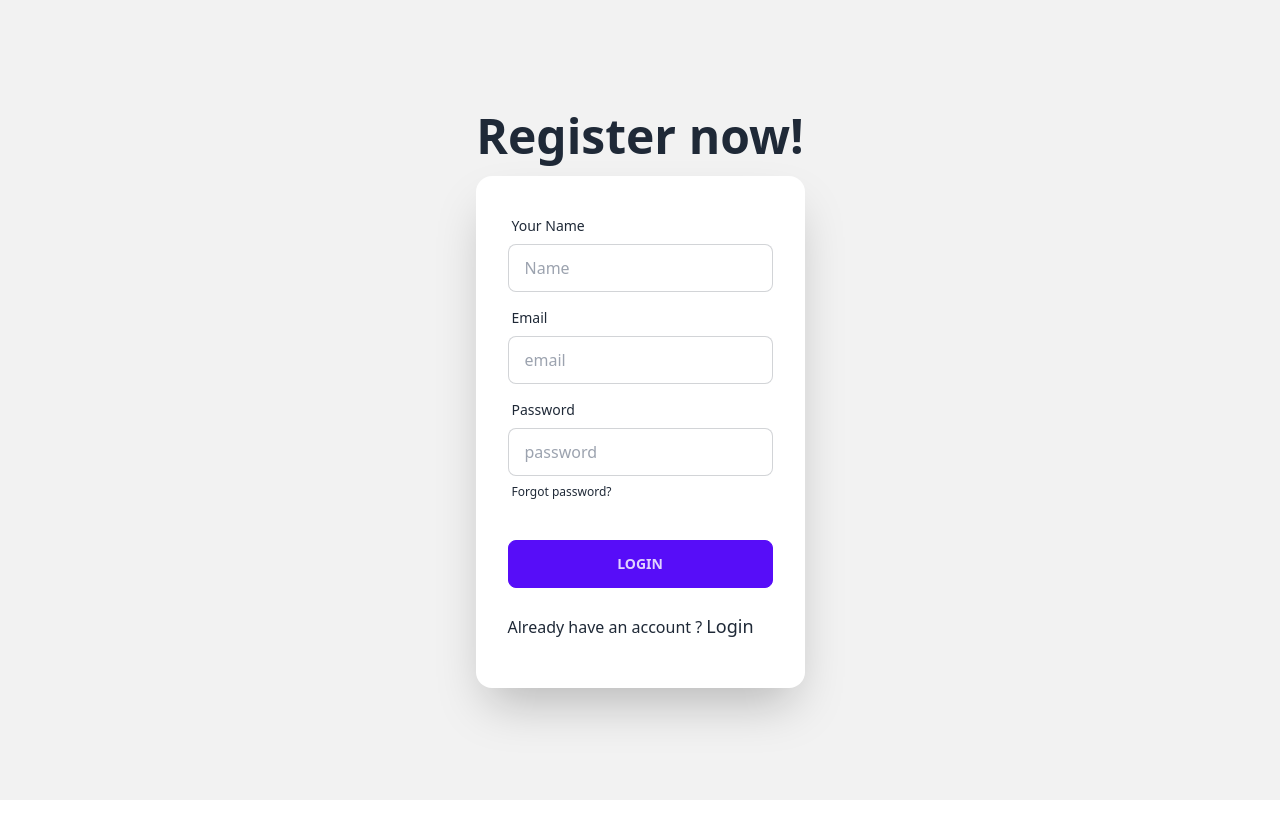
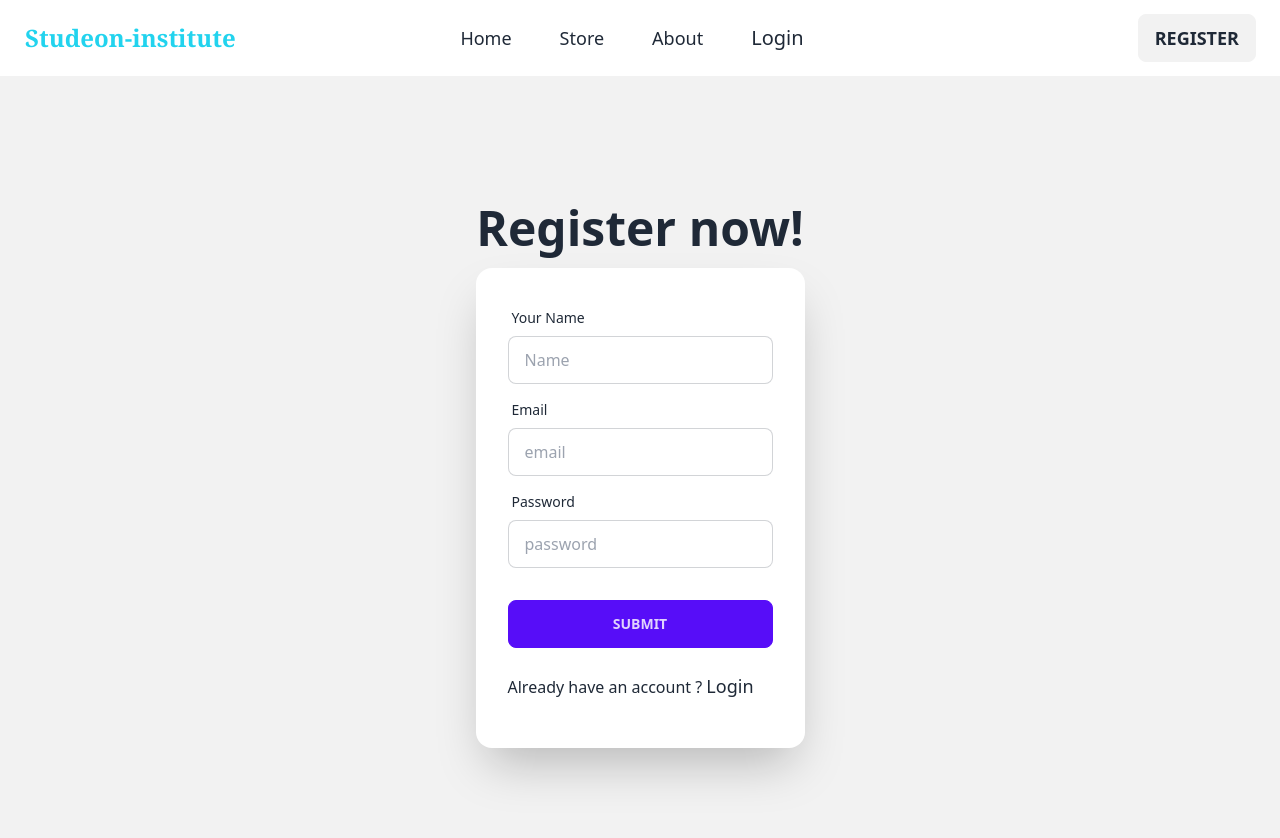
Before and after one commit to tonmoytt/Studion-institute, a React (Vite) app: page /register in a window 1280 px wide. Shown: the top 838 px of the page. Before the commit the page ends 800 px from the top, so only its background shows below. Built offline with nearby package versions, Linux system fonts and the light colour scheme; no server answers.

Commit message:
solved login and signup section

```diff
--- a/src/Authentiction/Login/Login.jsx
+++ b/src/Authentiction/Login/Login.jsx
@@ -4,7 +4,7 @@ import { useContext } from "react";
 import { Authmainprovider } from "./provider/Provider";
 
 const Login = () => {
-    const { signinUser}=useContext(Authmainprovider)
+    const { signInUser}=useContext(Authmainprovider)
     const hendellogin=e =>{
         e.preventDefault()
         console.log(e.currentTarget);
@@ -13,7 +13,7 @@ const Login = () => {
         const password= form.get('password')
         console.log(email,password);
 
-        signinUser(email,password)
+        signInUser(email,password)
         .then(result =>{
             console.log(result.user);
         })
--- a/src/Authentiction/Login/Register/Register.jsx
+++ b/src/Authentiction/Login/Register/Register.jsx
@@ -1,11 +1,12 @@
 import { useContext } from "react";
 import { Link } from "react-router-dom";
 import { Authmainprovider } from "../provider/Provider";
+import Navbar from "../../../Navbar/Navbar";
 
 
 
 const Register = () => {
-const {createuser}=useContext(Authmainprovider)
+const {createUser}=useContext(Authmainprovider)
     const hendelregister=e =>{
         e.preventDefault()
         console.log(e.currentTarget);
@@ -15,13 +16,17 @@ const {createuser}=useContext(Authmainprovider)
         // const password=e.target.password.value
         console.log(email,password);
 
-        createuser(email,password)
+        createUser(email,password)
         .then(result =>{
             console.log(result.user);
         } )
-        .catch(error =>console.error(error.msg))
+        .catch(error =>{
+            console.error(error)
+        })
     }
     return (
+        <div>
+            <Navbar></Navbar>
         <div className="hero min-h-screen bg-base-200">
         <div className="hero-content flex-col  ">
             <div className="text-center  ">
@@ -46,18 +51,17 @@ const {createuser}=useContext(Authmainprovider)
                             <span className="label-text">Password</span>
                         </label>
                         <input type="password" name="password" placeholder="password" className="input input-bordered" required />
-                        <label className="label">
-                            <a href="#" className="label-text-alt link link-hover">Forgot password?</a>
-                        </label>
+
                     </div>
                     <div className="form-control mt-6">
-                        <button className="btn btn-primary">Login</button>
+                        <button className="btn btn-primary">Submit</button>
                     </div>
                     <p className="my-4">Already have an account ? <Link to="/login"><button className="text-lg">Login</button></Link></p>
                 </form>
             </div>
         </div>
     </div>
+    </div>
     );
 };
 
--- a/src/Authentiction/Login/provider/Provider.jsx
+++ b/src/Authentiction/Login/provider/Provider.jsx
@@ -1,30 +1,48 @@
-import { createContext, useState } from "react";
-import { createUserWithEmailAndPassword, getAuth, signInWithEmailAndPassword } from "firebase/auth";
+import { createContext, useEffect, useState } from "react";
+import { GoogleAuthProvider, createUserWithEmailAndPassword, getAuth, onAuthStateChanged, signInWithEmailAndPassword, signOut } from "firebase/auth";
 import app from "../../../Firebase/Firebase.config";
 
 
 
-export const Authmainprovider=createContext(null)
+export const Authmainprovider = createContext(null)
 const auth = getAuth(app);
 const Provider = ({ children }) => {
 
-    const [user,setUser]=useState(null);
+    const [user, setUser] = useState(null);
 
-    const createUser=(name,photo,email,password)=>{
+    const createUser = (email, password) => {
         return createUserWithEmailAndPassword(auth,email,password)
     }
-    const signinUser=(email,password)=>{
-        return signInWithEmailAndPassword(auth,email,password)
+    const GoogleProvider=()=>{
+        return GoogleAuthProvider()
+    }
+    const  SingOutLog=()=>{
+        return signOut(auth)
     }
 
-    const authinfo={
+    useEffect(() =>{
+      const unsubscribe=  onAuthStateChanged(auth,currentUser=>{
+            console.log('current user',currentUser);
+            setUser(currentUser);
+        });
+        return unsubscribe()
+    },[])
+
+
+    const signInUser = (email, password) => {
+        return signInWithEmailAndPassword(auth, email, password)
+    }
+
+    const authInfo = {
         user,
         createUser,
-        signinUser
+        signInUser,
+        SingOutLog,
+        GoogleProvider
     }
     return (
         <div>
-            <Authmainprovider.Provider value={authinfo}>
+            <Authmainprovider.Provider value={authInfo}>
                 {children}
             </Authmainprovider.Provider>
         </div>
--- a/src/Home/Featured/Featured.jsx
+++ b/src/Home/Featured/Featured.jsx
@@ -1,5 +1,6 @@
 import { useEffect, useState } from "react";
 import { Link } from "react-router-dom";
+import Showfeaturesdata from "./showfeaturesdata";
 
 
 
@@ -14,9 +15,9 @@ const Featured = () => {
         <div>
             <h1 className="text-xl ml-10 md:40 lg:ml-60">Featured Categories : <Link to="/store"> <button className="text-green-400 font-serif font-semibold px-2 py- rounded-md">Show all</button></Link></h1>
 
-            {/* {
-                course1.map(data => <Link to="/login" data={data} key={data.id}>Show all</Link>)
-            } */}
+            {
+                course1.map(data => <Showfeaturesdata key={data.id} propsData={data}> </Showfeaturesdata>)
+            }
         </div>
     );
 };
--- /dev/null
+++ b/src/Home/Featured/Showfeaturesdata.jsx
@@ -0,0 +1,11 @@
+
+
+const Showfeaturesdata = () => {
+    return (
+        <div>
+
+        </div>
+    );
+};
+
+export default Showfeaturesdata;
--- a/src/Navbar/Navbar.jsx
+++ b/src/Navbar/Navbar.jsx
@@ -1,7 +1,10 @@
+import { useContext } from "react";
 import { Link, NavLink } from "react-router-dom";
+import { Authmainprovider } from "../Authentiction/Login/provider/Provider";
 
 
 const Navbar = () => {
+    const { user } = useContext(Authmainprovider)
     const navlink = <>
         <li className="mr-4 text-lg hover:underline hover:font-bold "><NavLink to="/">Home</NavLink></li>
         <li className="mr-4 text-lg hover:underline hover:font-bold"><NavLink to="/store">Store</NavLink></li>
@@ -36,8 +39,15 @@ const Navbar = () => {
                     </ul>
                 </div>
                 <div className="navbar-end">
+                    {
+                        user ?
+                            <button className=" btn md:text-lg lg:text-lg lg:mr-4 hover:font-bold hover:underline hover:bg-blue-300">Signout</button>
+                            :
                             <Link to="/register">
-               <button className=" btn md:text-lg lg:text-lg lg:mr-4 hover:font-bold hover:underline hover:bg-blue-300">Register</button></Link>
+                                <button className=" btn md:text-lg lg:text-lg lg:mr-4 hover:font-bold hover:underline hover:bg-blue-300">Register</button>
+                            </Link>
+                    }
+
                 </div>
             </div>
         </div>
--- a/src/marque/Footer/Footer.jsx
+++ b/src/marque/Footer/Footer.jsx
@@ -5,7 +5,7 @@ const Footer = () => {
     return (
         <div className="bg-black text-white ">
             <div className="grid md:flex lg:flex text-base lg:text-2xl justify-around  text-white pt-10 md:pt-16 lg:pt-20 ">
-                <h1 className="font-serif  font-semibold text-white">TALK TO <Link to="/login"><button className="text-emerald-300 hover:text-xl hover:bg-red-600">STUDEON-INSTITUTE</button></Link>  ABOUT <br />YOUR CAREER BUILDING NEEDS</h1>
+                <h1 className="font-serif  font-semibold text-white">Talk to <Link to="/login"><button className="text-emerald-300 hover:text-xl hover:bg-red-600">STUDEON-INSTITUTE</button></Link>  about <br />"YOUR CAREER" building needs</h1>
                 <div className="">
                     <input className="mr-4 border pl-2" type="text" placeholder="Name" />
                     <input className="mr-4 pl-2" type="text" placeholder="Email address" />
```
Lines whose indentation alone changed are shown as unchanged.
